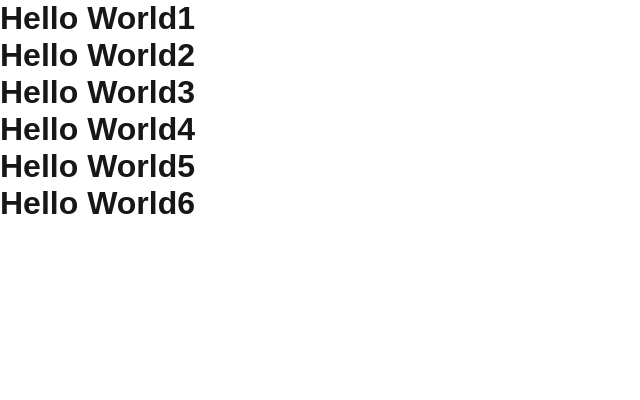
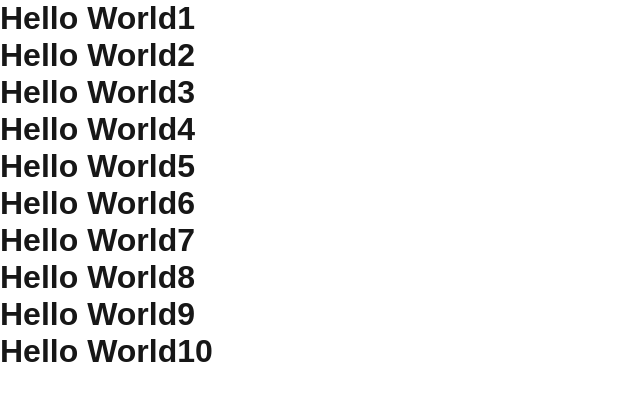
Before and after one commit to ldb0316/gr-fe, a Next.js app: page / in a window 1280 px wide. Shown: the top 400 px of the page, without its empty margins (0-640 px from the left). Built offline with nearby package versions, Linux system fonts and the light colour scheme.

Commit message:
Feat: codeiumignore 추가

```diff
--- a/src/app/page.tsx
+++ b/src/app/page.tsx
@@ -7,6 +7,10 @@ export default function Home() {
       <h1>Hello World4</h1>
       <h1>Hello World5</h1>
       <h1>Hello World6</h1>
+      <h1>Hello World7</h1>
+      <h1>Hello World8</h1>
+      <h1>Hello World9</h1>
+      <h1>Hello World10</h1>
     </div>
   )
 }
```
Also changed, not shown: 1 other file (tests, documents, lock files or other folders).
